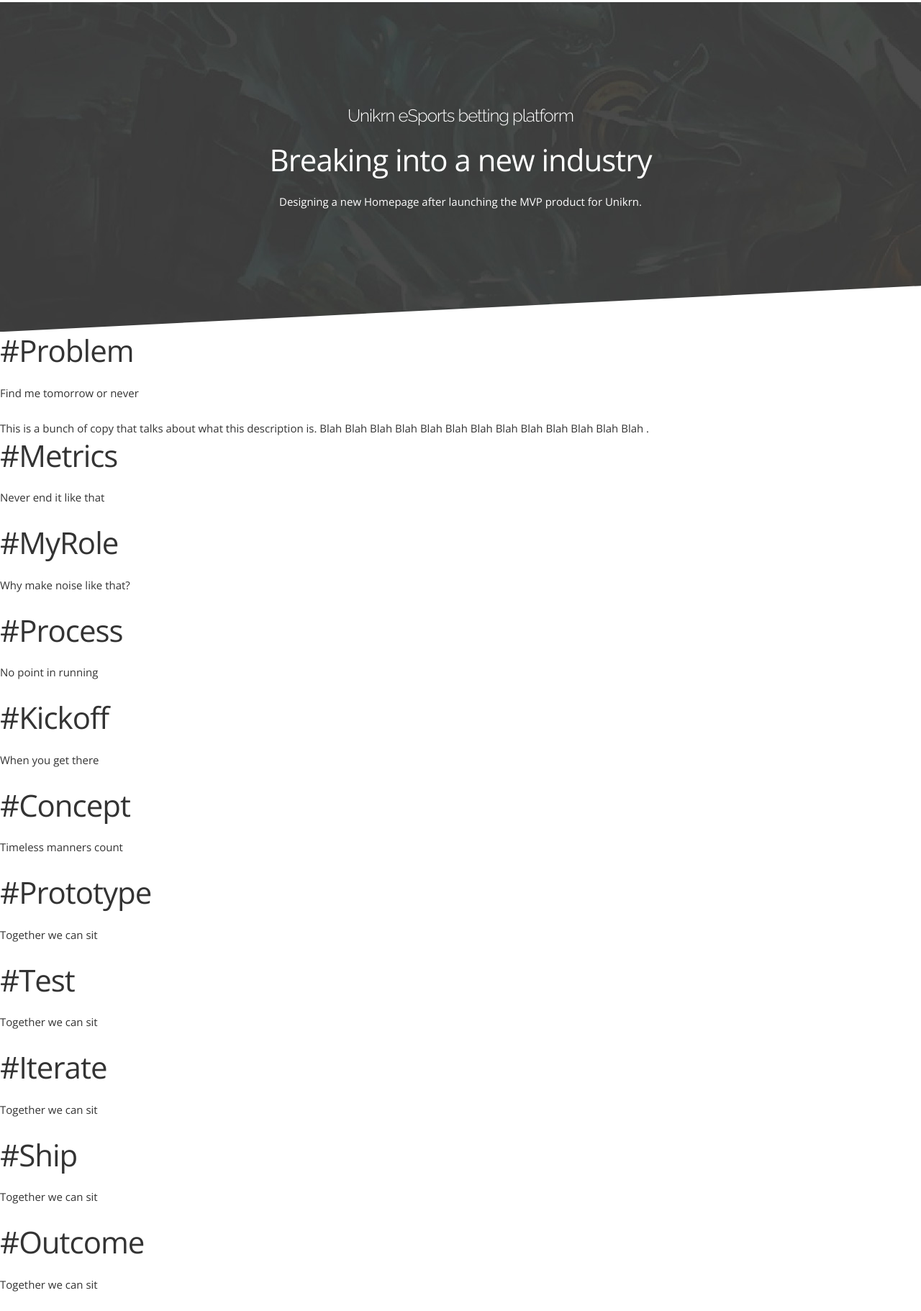
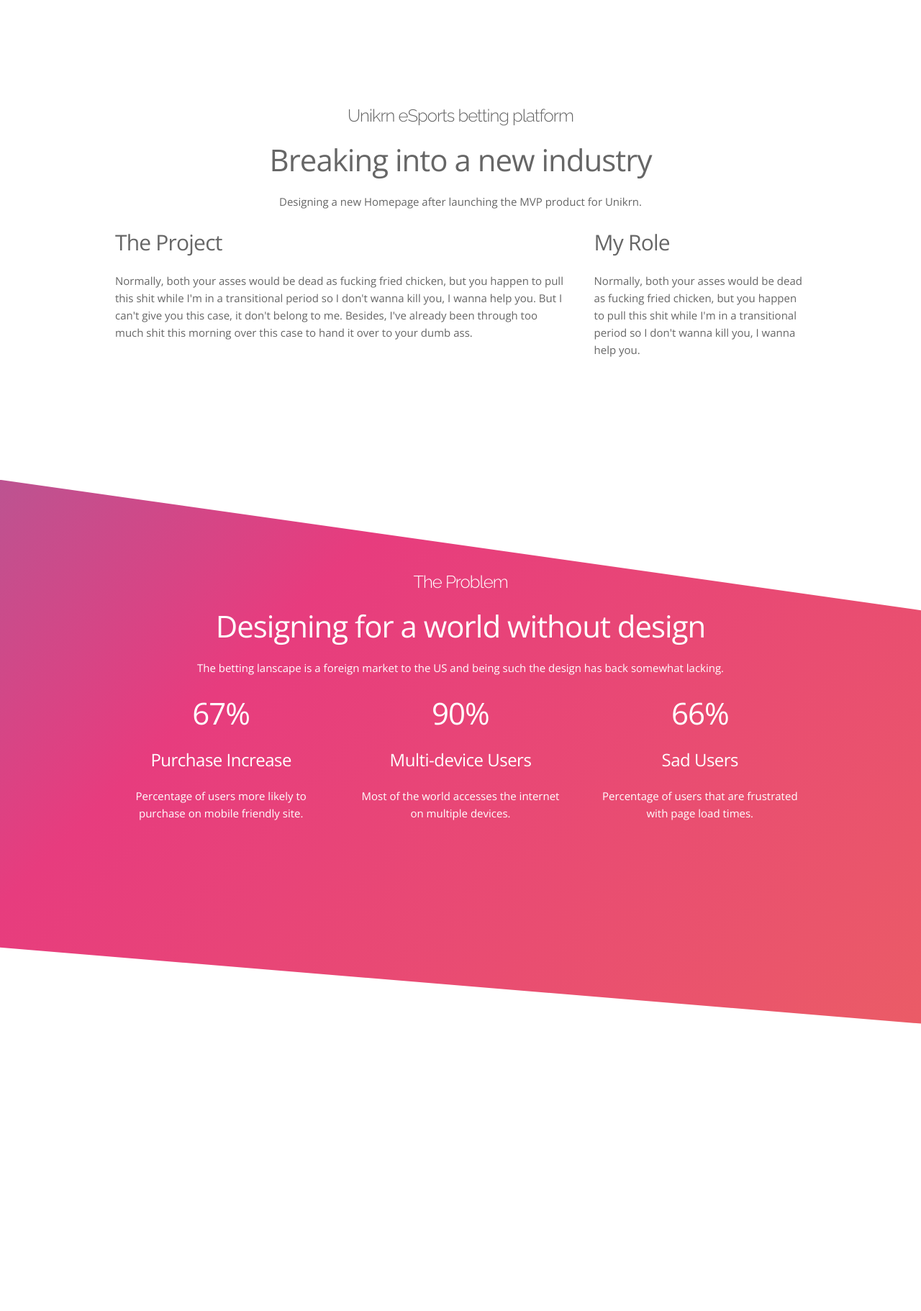
Before and after one commit to 8bitgamer/8bitgamer.github.io, a plain HTML site: page work/case-study-unikrn.html in a window 1280 px wide. Shown: the part 68-1890 px from the top of the page at 72% size. After the commit the page ends 1491 px from the top, so only its background shows below. Drawn offline with nearby package versions, Linux system fonts and the light colour scheme; grey boxes are pictures that could not be loaded; placeholder pictures from the web are drawn by us.

Commit message:
adding case study to project

```diff
--- a/css/custom.css
+++ b/css/custom.css
@@ -1,7 +1,9 @@
 * {
     box-sizing: border-box;
   }
-
+body{
+  color:#666;
+}
   .item {
     width: 200px;
     height: 200px;
@@ -16,7 +18,6 @@
 
 .section{
     text-align:center;
-    background:#fff;
 }
 
 .intro{
@@ -50,6 +51,19 @@ footer{
   padding:20px;
   background:#333;
   color:#eee;
+}
+
+.angledTop.-ltr::before, .angledBottom .ltr::after {
+  transform: skewY(-5deg);
+  transform-origin: 0;
+}
+
+.angledTop::before, .angledBottom::after {
+  height: 50%;
+}
+
+.angledTop{
+  background:red;
 }
 
 .colored-background{
@@ -115,8 +129,17 @@ footer{
 }
 
 .background-up{
-    -webkit-clip-path: polygon(0% 0, 100% 46%, 100% 100%, 0% 100%);
-    clip-path: polygon(0% 0, 100% 46%, 100% 100%, 0% 100%);
+    -webkit-clip-path: polygon(0% 0, 100% 24%, 100% 100%, 0% 100%);
+    clip-path: polygon(0% 0, 100% 24%, 100% 100%, 0% 100%);
+}
+
+.background-both{
+  -webkit-clip-path: polygon(0% 0, 100% 24%, 100% 100%, 0% 100%);
+  clip-path: polygon(0% 0, 100% 24%, 100% 100%, 0% 86%);
+}
+
+.red{
+  background:red;
 }
 
 .title{
@@ -478,10 +501,10 @@ a:hover
 
 
 .unikrn--hero{
-    background-image: url(../img/unikrn-banner.jpg) ;
-    color:#fff;
-    -webkit-clip-path: polygon(0 0, 100% 0, 100% 86%, 0 100%);
-    clip-path: polygon(0 0, 100% 0, 100% 86%, 0 100%);
+  }
+
+.case-copy{
+  text-align:left;
 }
 
 .get-help{
--- a/work/case-study-unikrn.html
+++ b/work/case-study-unikrn.html
@@ -61,91 +61,59 @@
               <h2 class="tagline">Breaking into a new industry</h2>
               <p class="hero-copy">Designing a new Homepage after launching the MVP product for Unikrn.</p>
             </div>
+            <div class="case-copy">
+              <div class="row columns eight">
+                <h4>The Project</h4>
+                  <p>
+                      Normally, both your asses would be dead as fucking fried chicken, but you happen to pull this shit while I'm in a transitional period so I don't wanna kill you, I wanna help you. But I can't give you this case, it don't belong to me. Besides, I've already been through too much shit this morning over this case to hand it over to your dumb ass.
+                  </p>
+              </div>
+              <div class="row columns four">
+                  <h4>My Role</h4>
+                  <p>
+                      Normally, both your asses would be dead as fucking fried chicken, but you happen to pull this shit while I'm in a transitional period so I don't wanna kill you, I wanna help you.
+                  </p>
+              </div>
+           </div>
+          </div>
+
+        </div>
+    </div>
+
+    <!-- Content -->
+    <div class="section content-wrap background-both colored-background" data-aos="fade-down">
+        <div class="container">
+          <div class="row">
+            <div class="u-full-width column hero-content">
+              <h1 class="title">The Problem</h1>
+              <h2 class="tagline">Designing for a world without design</h2>
+              <p class="hero-copy">The betting lanscape is a foreign market to the US and being such the design has back somewhat lacking.</p>
+            </div>
           </div>
         </div>
+        <div class="section container">
+            <div class="row">
+              <div class="one-third column value">
+                <h2 class="value-multiplier">67%</h2>
+                <h5 class="value-heading">Purchase Increase</h5>
+                <p class="value-description">Percentage of users more likely to purchase on mobile friendly site.</p>
+              </div>
+              <div class="one-third column value">
+                <h2 class="value-multiplier">90%</h2>
+                <h5 class="value-heading">Multi-device Users</h5>
+                <p class="value-description">Most of the world accesses the internet on multiple devices.</p>
+              </div>
+              <div class="one-third column value">
+                <h2 class="value-multiplier">66%</h2>
+                <h5 class="value-heading">Sad Users</h5>
+                <p class="value-description">Percentage of users that are frustrated with page load times.</p>
+              </div>
+            </div>
+          </div>
     </div>
-    <div class="content grid">
-      <div class="grid__item">
-        <div class="scroll-img" style="background-image: url(http://www.placecage.com/500/500);"></div>
-        <div class="grid__item-titlewrap">
-          <h2 class="grid__item-title">#Problem</h2>
-          <p class="grid__item-description">Find me tomorrow or never</p>
-        </div>
-        <div class="copy__item">
-            <span>This is a bunch of copy that talks about what this description is. Blah Blah Blah Blah Blah Blah Blah Blah Blah Blah Blah Blah Blah .</span>
-        </div>
-      </div>
-      <div class="grid__item">
-        <div class="scroll-img" style="background-image: url(http://www.placecage.com/500/500);"></div>
-        <div class="grid__item-titlewrap">
-          <h2 class="grid__item-title">#Metrics</h2>
-          <p class="grid__item-description">Never end it like that</p>
-        </div>
-      </div>
-      <div class="grid__item">
-        <div class="scroll-img" style="background-image: url(http://via.placeholder.com/500x500);"></div>
-        <div class="grid__item-titlewrap">
-          <h2 class="grid__item-title">#MyRole</h2>
-          <p class="grid__item-description">Why make noise like that?</p>
-        </div>
-      </div>
-      <div class="grid__item">
-        <div class="scroll-img" style="background-image: url(http://via.placeholder.com/500x500);"></div>
-        <div class="grid__item-titlewrap">
-          <h2 class="grid__item-title">#Process</h2>
-          <p class="grid__item-description">No point in running</p>
-        </div>
-      </div>
-      <div class="grid__item">
-        <div class="scroll-img" style="background-image: url(http://via.placeholder.com/500x500);"></div>
-        <div class="grid__item-titlewrap">
-          <h2 class="grid__item-title">#Kickoff</h2>
-          <p class="grid__item-description">When you get there</p>
-        </div>
-      </div>
-      <div class="grid__item">
-        <div class="scroll-img" style="background-image: url(http://via.placeholder.com/500x500);"></div>
-        <div class="grid__item-titlewrap">
-          <h2 class="grid__item-title">#Concept</h2>
-          <p class="grid__item-description">Timeless manners count</p>
-        </div>
-      </div>
-      <div class="grid__item">
-        <div class="scroll-img" style="background-image: url(http://via.placeholder.com/500x500);"></div>
-        <div class="grid__item-titlewrap">
-          <h2 class="grid__item-title">#Prototype</h2>
-          <p class="grid__item-description">Together we can sit</p>
-        </div>
-      </div>
-      <div class="grid__item">
-        <div class="scroll-img" style="background-image: url(http://via.placeholder.com/500x500);"></div>
-        <div class="grid__item-titlewrap">
-          <h2 class="grid__item-title">#Test</h2>
-          <p class="grid__item-description">Together we can sit</p>
-        </div>
-      </div>
-      <div class="grid__item">
-        <div class="scroll-img" style="background-image: url(http://via.placeholder.com/500x500);"></div>
-        <div class="grid__item-titlewrap">
-          <h2 class="grid__item-title">#Iterate</h2>
-          <p class="grid__item-description">Together we can sit</p>
-        </div>
-      </div>
-      <div class="grid__item">
-        <div class="scroll-img" style="background-image: url(http://via.placeholder.com/500x500);"></div>
-        <div class="grid__item-titlewrap">
-          <h2 class="grid__item-title">#Ship</h2>
-          <p class="grid__item-description">Together we can sit</p>
-        </div>
-      </div>
-      <div class="grid__item">
-        <div class="scroll-img" style="background-image: url(http://via.placeholder.com/500x500);"></div>
-        <div class="grid__item-titlewrap">
-          <h2 class="grid__item-title">#Outcome</h2>
-          <p class="grid__item-description">Together we can sit</p>
-        </div>
-      </div>
-    </div>
+
+
+
   </main>
   <script src="../js/imagesloaded.pkgd.min.js"></script>
   <script src="../js/anime.min.js"></script>
@@ -154,4 +122,19 @@
 <!-- End Document
   –––––––––––––––––––––––––––––––––––––––––––––––––– -->
 </body>
+<script src="js/jquery-2.1.4.js"></script>
+<script src="js/scrollNav.js"></script> <!-- Vertical Nav Library -->
+<script src="js/imagesloaded.pkgd.min.js"></script>
+<script src="js/anime.min.js"></script>
+<script src="js/aos.js"></script> <!-- Animate on scroll Library -->
+<script>
+    $(document).ready(function(){
+      $('#menuToggle').click(function(){
+        $('div').not(this).toggleClass('blur');
+      });
+    });
+    AOS.init({
+      duration: 2000,
+    })
+  </script>
 </html>
```
